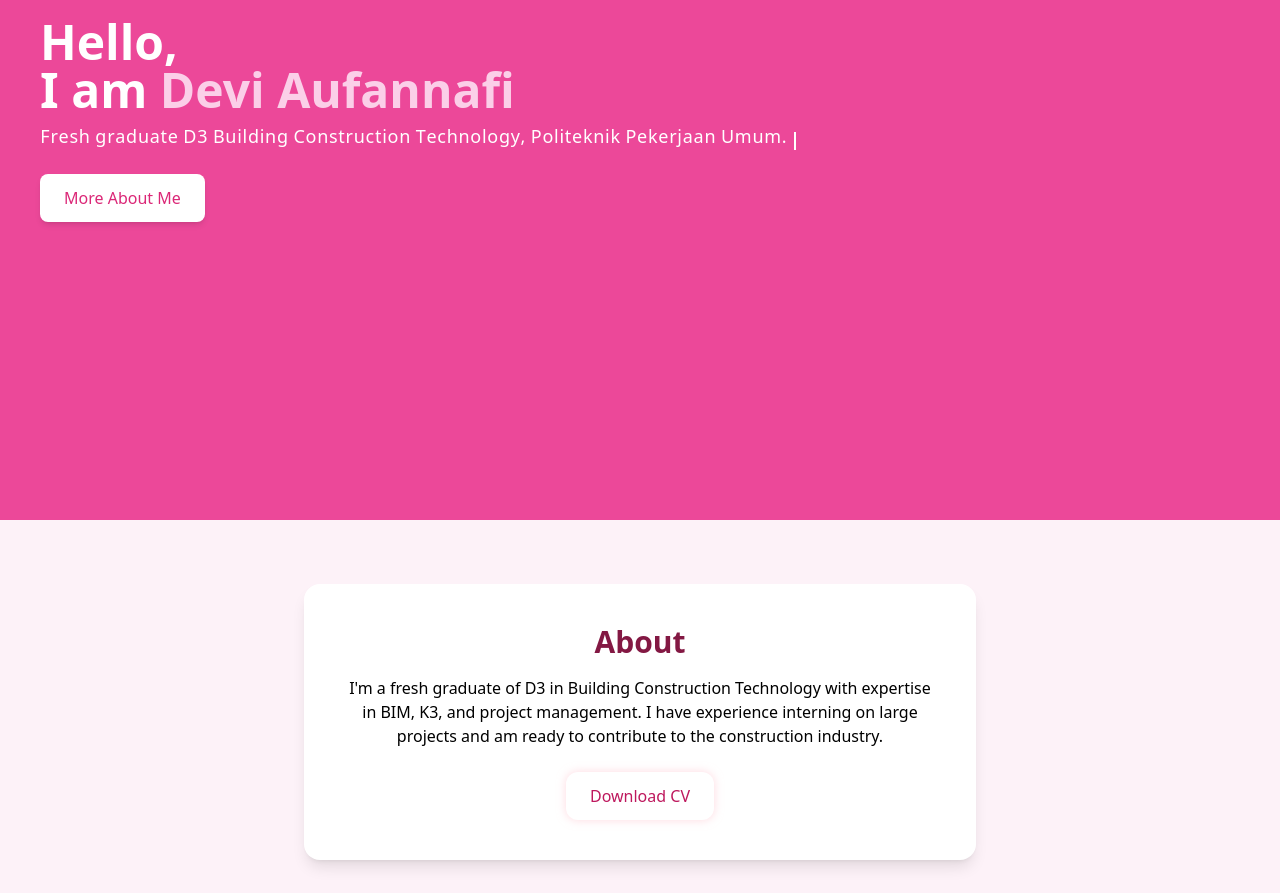
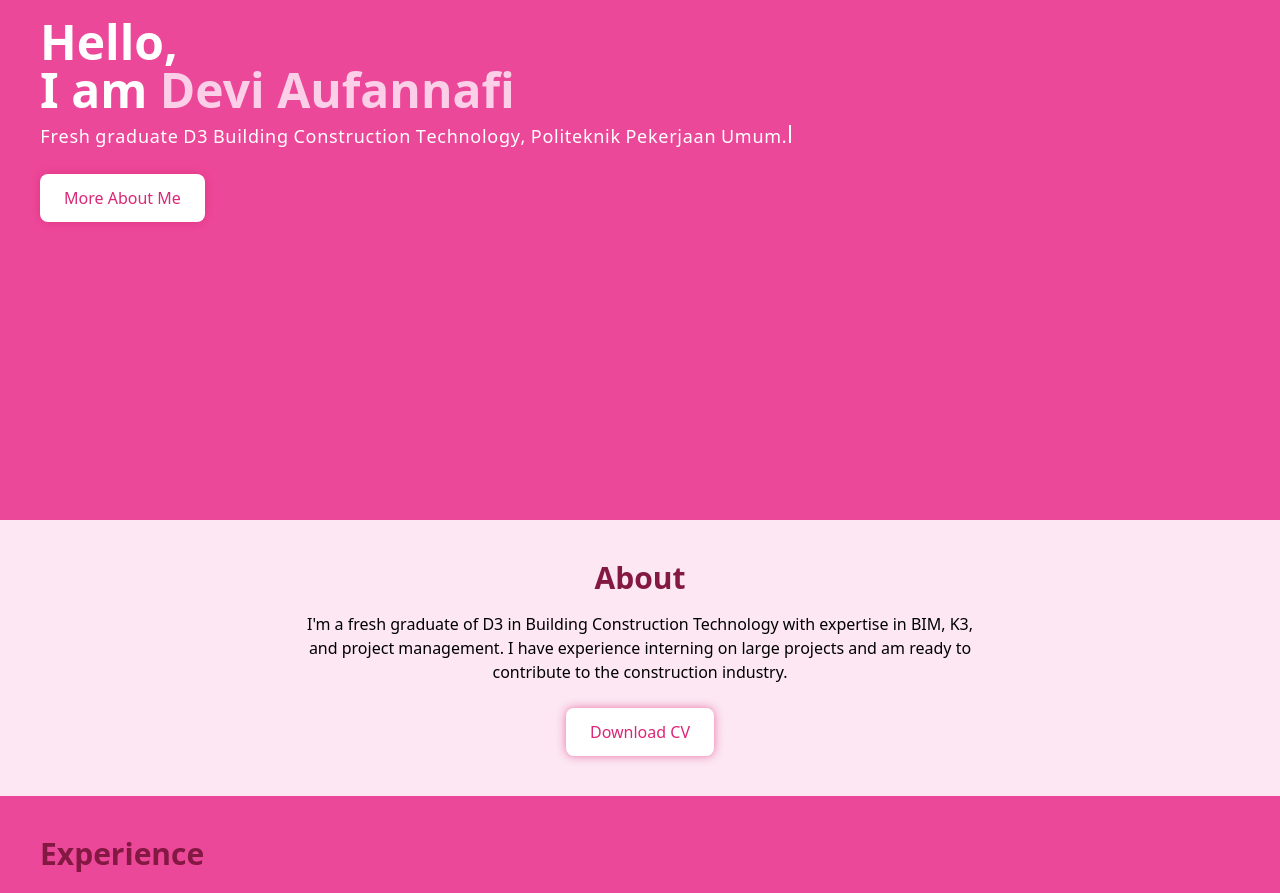
Before and after one commit to deviaufannafi/deviaufannafi.github.io, a plain HTML site: page index.html in a window 1280 px wide. Shown: the part 280-1173 px from the top of the page. Drawn offline with nearby package versions, Linux system fonts and the light colour scheme.

Commit message:
Update index.html

```diff
--- a/index.html
+++ b/index.html
@@ -32,7 +32,7 @@
       position: absolute;
       left: -2rem;
       background: white;
-      color: #be185d;
+      color: #be185d; /* pink tua */
       font-weight: bold;
       border-radius: 50%;
       width: 1.5rem;
@@ -41,7 +41,7 @@
       align-items: center;
       justify-content: center;
     }
-    /* Highlight per huruf */
+    /* Highlight huruf + cursor */
     .hl-letter {
       position: relative;
       display: inline-block;
@@ -57,31 +57,30 @@
       border-radius: .15em;
       z-index: -1;
     }
-    /* Cursor */
     .cursor {
       display: inline-block;
       width: 2px;
       height: 1em;
       background: white;
       margin-left: 2px;
-      animation: blink 0.7s steps(1) infinite;
-      vertical-align: bottom;
+      animation: blink 0.8s infinite;
     }
     @keyframes blink {
-      50% { opacity: 0; }
+      0%, 50% { opacity: 1; }
+      51%, 100% { opacity: 0; }
     }
-    /* Button Glow */
+    /* Tombol glow */
     .btn-glow {
       background: white;
-      color: #be185d;
+      color: #db2777;
       padding: 0.75rem 1.5rem;
-      border-radius: 0.75rem;
-      box-shadow: 0 0 10px rgba(255, 192, 203, 0.6);
-      transition: 0.3s;
+      border-radius: 0.5rem;
+      box-shadow: 0 0 10px rgba(219,39,119,0.6);
+      transition: all 0.3s ease;
     }
     .btn-glow:hover {
-      background: #ffe4ec;
-      box-shadow: 0 0 20px rgba(255, 192, 203, 1);
+      background: #ffe4f0;
+      box-shadow: 0 0 20px rgba(219,39,119,0.9);
     }
   </style>
   <!-- Favicon pake emoji -->
@@ -96,27 +95,22 @@
       I am <span class="text-pink-200">Devi Aufannafi</span>
     </h1>
 
-    <!-- Typewriter: highlight per huruf -->
-    <p class="mt-2 text-lg font-medium">
-      <span id="type-highlight" class="text-white"></span>
-      <span id="cursor" class="cursor"></span>
+    <!-- Typewriter -->
+    <p class="mt-2 text-lg font-medium text-white">
+      <span id="type-highlight"></span><span class="cursor"></span>
     </p>
 
-    <a href="#about" class="mt-6 bg-white text-pink-600 px-6 py-3 rounded-lg shadow-md w-fit hover:bg-pink-100 transition">
-      More About Me
-    </a>
+    <a href="#about" class="mt-6 btn-glow w-fit">More About Me</a>
   </section>
 
   <!-- ABOUT -->
-  <section id="about" class="py-16 bg-pink-50 flex justify-center">
-    <div class="bg-white shadow-lg rounded-2xl p-10 max-w-2xl text-center">
-      <h2 class="text-3xl text-pink-900 font-bold">About</h2>
-      <p class="mt-4 text-black">
-        I'm a fresh graduate of D3 in Building Construction Technology with expertise in BIM, K3, and project management.
-        I have experience interning on large projects and am ready to contribute to the construction industry.
-      </p>
-      <a href="CV_Devi_Aufannafi.pdf" target="_blank" class="mt-6 btn-glow inline-block">Download CV</a>
-    </div>
+  <section id="about" class="bg-pink-100 text-center p-10">
+    <h2 class="text-3xl text-pink-900 font-bold">About</h2>
+    <p class="mt-4 text-black max-w-2xl mx-auto">
+      I'm a fresh graduate of D3 in Building Construction Technology with expertise in BIM, K3, and project management.
+      I have experience interning on large projects and am ready to contribute to the construction industry.
+    </p>
+    <a href="CV_Devi_Aufannafi.pdf" target="_blank" class="mt-6 inline-block btn-glow">Download CV</a>
   </section>
 
   <!-- EXPERIENCE -->
@@ -196,7 +190,6 @@
   <script>
     const sentence = "Fresh graduate D3 Building Construction Technology, Politeknik Pekerjaan Umum.";
     const container = document.getElementById("type-highlight");
-    const cursor = document.getElementById("cursor");
 
     let i = 0;
     (function type() {
@@ -212,8 +205,6 @@
         }
         i++;
         setTimeout(type, 50);
-      } else {
-        cursor.style.display = "inline-block";
       }
     })();
   </script>
```
